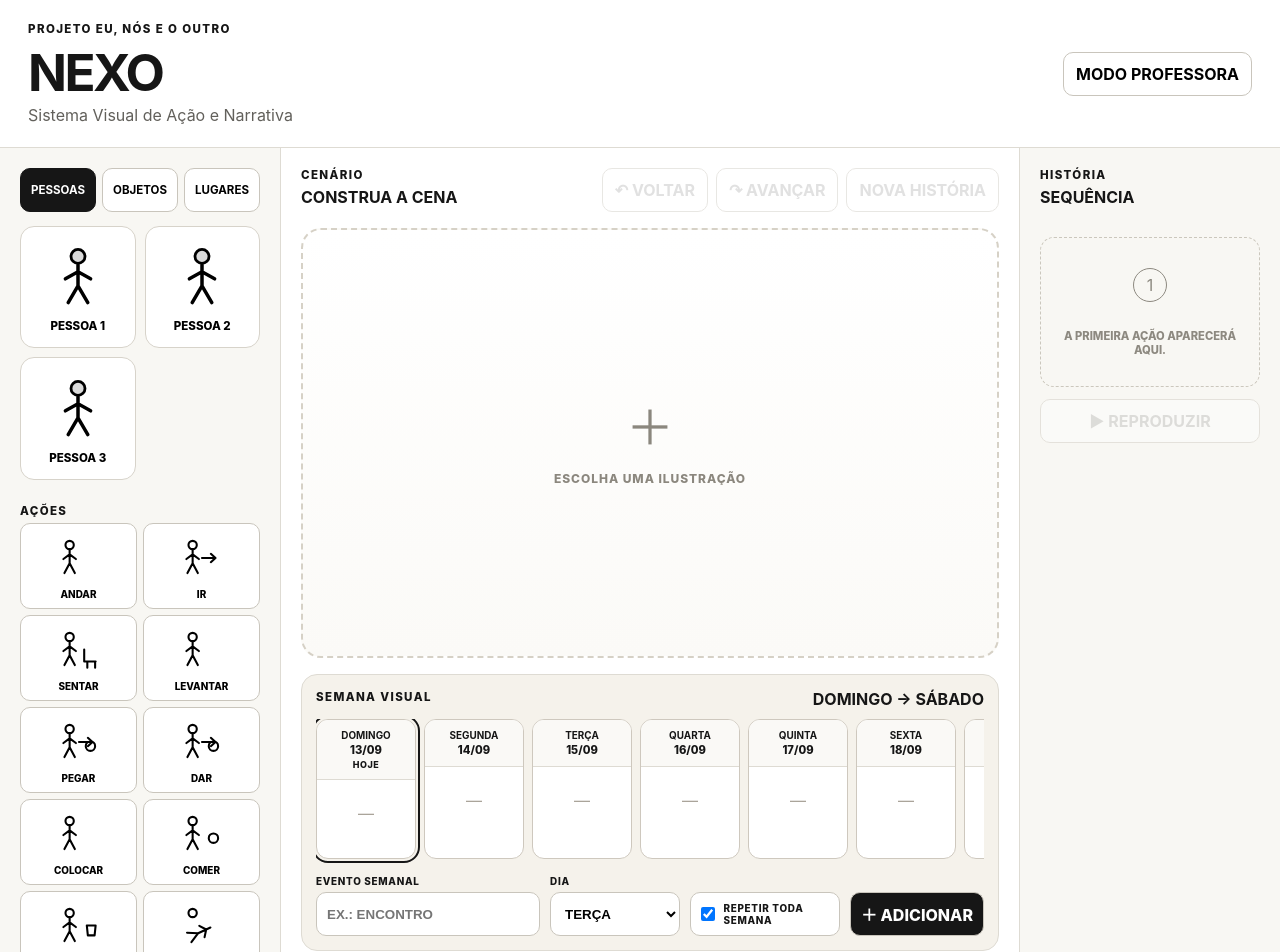
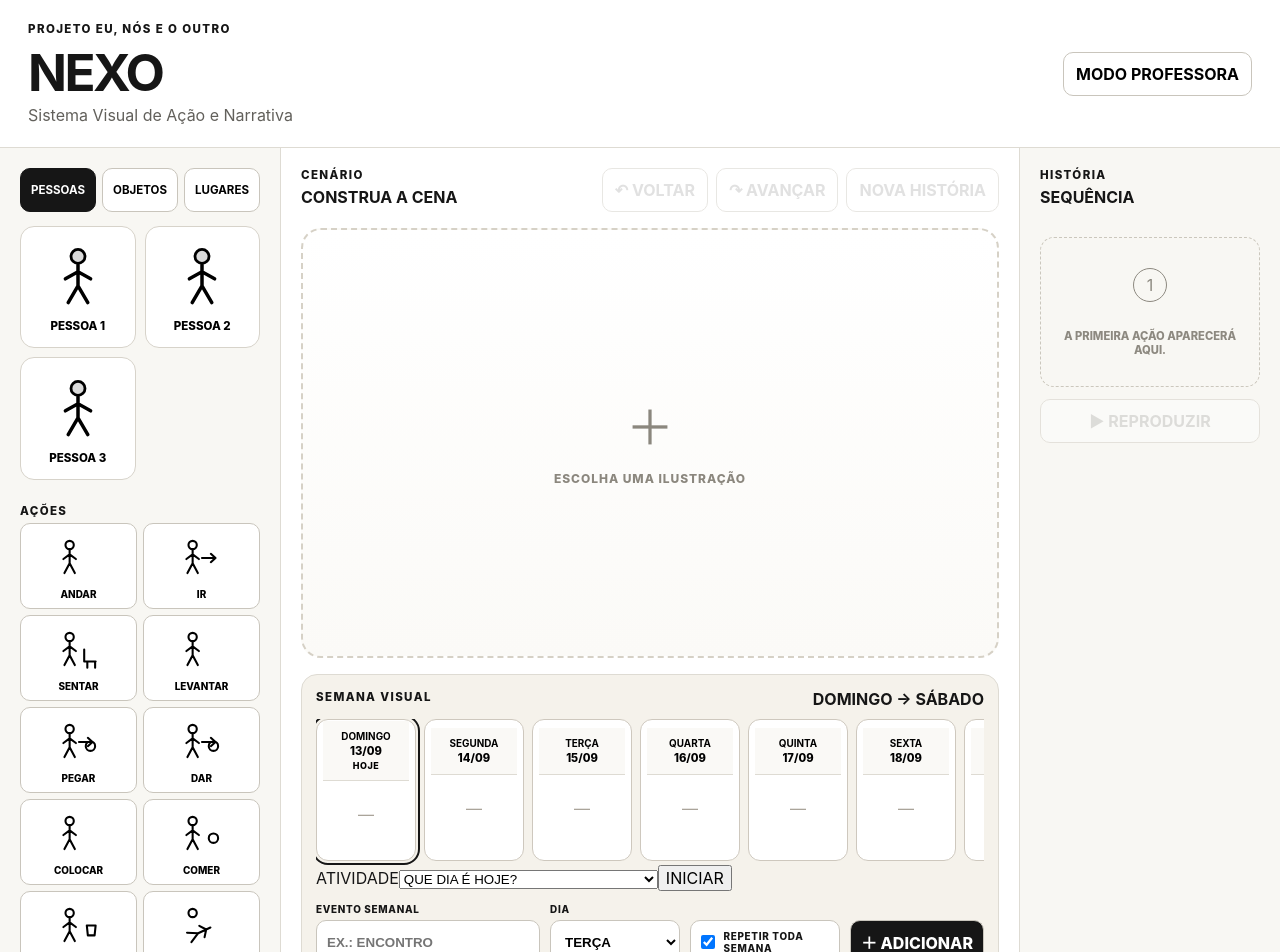
Before and after one commit to aeduardasantana/nexo, a React (Vite) app: page / in a window 1280 px wide. Shown: the top 952 px of the page. Built offline with nearby package versions, Linux system fonts and the light colour scheme.

Commit message:
feat: add weekly sequence learning tasks [edufertanapo]

```diff
--- a/src/App.tsx
+++ b/src/App.tsx
@@ -22,6 +22,7 @@ import type {
   TemporalEvent,
   Weekday,
   WeeklyEvent,
+  WeekTask,
 } from './types/domain';
 
 const categoryLabels: Record<AssetCategory, string> = {
@@ -91,6 +92,8 @@ export default function App() {
   const [newWeeklyEventLabel, setNewWeeklyEventLabel] = useState('');
   const [newWeeklyEventDay, setNewWeeklyEventDay] = useState<Weekday>(2);
   const [newWeeklyEventRecurring, setNewWeeklyEventRecurring] = useState(true);
+  const [weekTask, setWeekTask] = useState<WeekTask>({ kind: 'today' });
+  const [weekTaskActive, setWeekTaskActive] = useState(false);
   const sceneRef = useRef<HTMLDivElement | null>(null);
   const replayTimer = useRef<number | null>(null);
 
@@ -213,6 +216,48 @@ export default function App() {
         isToday: date.toDateString() === today.toDateString(),
       };
     });
+  }
+
+  function weekTaskQuestion() {
+    const today = new Date().getDay() as Weekday;
+    if (weekTask.kind === 'today') return 'QUE DIA É HOJE?';
+    if (weekTask.kind === 'yesterday') return 'QUAL DIA FOI ONTEM?';
+    if (weekTask.kind === 'tomorrow') return 'QUAL DIA SERÁ AMANHÃ?';
+    if (weekTask.kind === 'previous') return `QUAL DIA VEM ANTES DE ${weekdayLabel(weekTask.referenceWeekday ?? today)}?`;
+    if (weekTask.kind === 'next') return `QUAL DIA VEM DEPOIS DE ${weekdayLabel(weekTask.referenceWeekday ?? today)}?`;
+    const event = weeklyEvents.find((item) => item.id === weekTask.eventId);
+    return event ? `EM QUE DIA ACONTECE ${event.label}?` : 'ESCOLHA UM EVENTO';
+  }
+
+  function expectedWeekdayForTask(): Weekday | null {
+    const today = new Date().getDay() as Weekday;
+    if (weekTask.kind === 'today') return today;
+    if (weekTask.kind === 'yesterday') return ((today + 6) % 7) as Weekday;
+    if (weekTask.kind === 'tomorrow') return ((today + 1) % 7) as Weekday;
+    if (weekTask.kind === 'previous') return (((weekTask.referenceWeekday ?? today) + 6) % 7) as Weekday;
+    if (weekTask.kind === 'next') return (((weekTask.referenceWeekday ?? today) + 1) % 7) as Weekday;
+    if (weekTask.kind === 'event') {
+      return weeklyEvents.find((item) => item.id === weekTask.eventId)?.weekday ?? null;
+    }
+    return null;
+  }
+
+  function answerWeekTask(day: Weekday) {
+    if (!weekTaskActive) return;
+    const expected = expectedWeekdayForTask();
+    if (expected === null) {
+      setFeedback('ATIVIDADE INCOMPLETA');
+      return;
+    }
+    const correct = day === expected;
+    setFeedback(correct ? '✓ CORRETO' : '❌ ERRADO');
+    setMediationEvents((events) => [...events, {
+      id: crypto.randomUUID(),
+      type: correct ? 'correct' : 'error',
+      label: `SEMANA ${weekdayLabel(day)}`,
+      createdAt: new Date().toISOString(),
+    }]);
+    if (correct) setWeekTaskActive(false);
   }
 
   function addWeeklyEvent() {
@@ -482,6 +527,7 @@ export default function App() {
     setSpatialTaskActive(false);
     setTemporalTaskActive(false);
     setTemporalEventQuestionId(null);
+    setWeekTaskActive(false);
     setCompareMode('now');
   }
 
@@ -713,7 +759,16 @@ export default function App() {
 
             <div className="week-grid">
               {getWeekDays().map(({ weekday, date, isToday }) => (
-                <section className={isToday ? 'week-day today' : 'week-day'} key={weekday}>
+                <button
+                  type="button"
+                  className={[
+                    'week-day',
+                    isToday ? 'today' : '',
+                    weekTaskActive ? 'answerable' : '',
+                  ].join(' ')}
+                  key={weekday}
+                  onClick={() => answerWeekTask(weekday)}
+                >
                   <header>
                     <strong>{weekdayLabel(weekday)}</strong>
                     <span>{String(date.getDate()).padStart(2, '0')}/{String(date.getMonth() + 1).padStart(2, '0')}</span>
@@ -732,8 +787,83 @@ export default function App() {
                       <div className="week-empty">—</div>
                     )}
                   </div>
-                </section>
+                </button>
               ))}
+            </div>
+
+            <div className="week-task-panel">
+              <div className="week-task-config">
+                <label>
+                  <span>ATIVIDADE</span>
+                  <select
+                    value={weekTask.kind}
+                    onChange={(event) => setWeekTask({ kind: event.target.value as WeekTask['kind'] })}
+                  >
+                    <option value="today">QUE DIA É HOJE?</option>
+                    <option value="yesterday">QUAL DIA FOI ONTEM?</option>
+                    <option value="tomorrow">QUAL DIA SERÁ AMANHÃ?</option>
+                    <option value="previous">QUAL DIA VEM ANTES?</option>
+                    <option value="next">QUAL DIA VEM DEPOIS?</option>
+                    <option value="event">EM QUE DIA ACONTECE O EVENTO?</option>
+                  </select>
+                </label>
+
+                {(weekTask.kind === 'previous' || weekTask.kind === 'next') && (
+                  <label>
+                    <span>DIA DE REFERÊNCIA</span>
+                    <select
+                      value={weekTask.referenceWeekday ?? 0}
+                      onChange={(event) => setWeekTask((current) => ({
+                        ...current,
+                        referenceWeekday: Number(event.target.value) as Weekday,
+                      }))}
+                    >
+                      {[0,1,2,3,4,5,6].map((day) => (
+                        <option key={day} value={day}>{weekdayLabel(day as Weekday)}</option>
+                      ))}
+                    </select>
+                  </label>
+                )}
+
+                {weekTask.kind === 'event' && (
+                  <label>
+                    <span>EVENTO</span>
+                    <select
+                      value={weekTask.eventId ?? ''}
+                      onChange={(event) => setWeekTask((current) => ({
+                        ...current,
+                        eventId: event.target.value || undefined,
+                      }))}
+                    >
+                      <option value="">?</option>
+                      {weeklyEvents.map((event) => (
+                        <option key={event.id} value={event.id}>{event.label}</option>
+                      ))}
+                    </select>
+                  </label>
+                )}
+
+                <button
+                  type="button"
+                  onClick={() => {
+                    if (weekTask.kind === 'event' && !weekTask.eventId) {
+                      setFeedback('ESCOLHA UM EVENTO');
+                      return;
+                    }
+                    setWeekTaskActive(true);
+                    setFeedback(null);
+                  }}
+                >
+                  {weekTaskActive ? 'ATIVIDADE ATIVA' : 'INICIAR'}
+                </button>
+              </div>
+
+              {weekTaskActive && (
+                <div className="week-task-question">
+                  <strong>{weekTaskQuestion()}</strong>
+                  <span>TOQUE NO DIA CORRETO</span>
+                </div>
+              )}
             </div>
 
             <div className="week-create">
```
